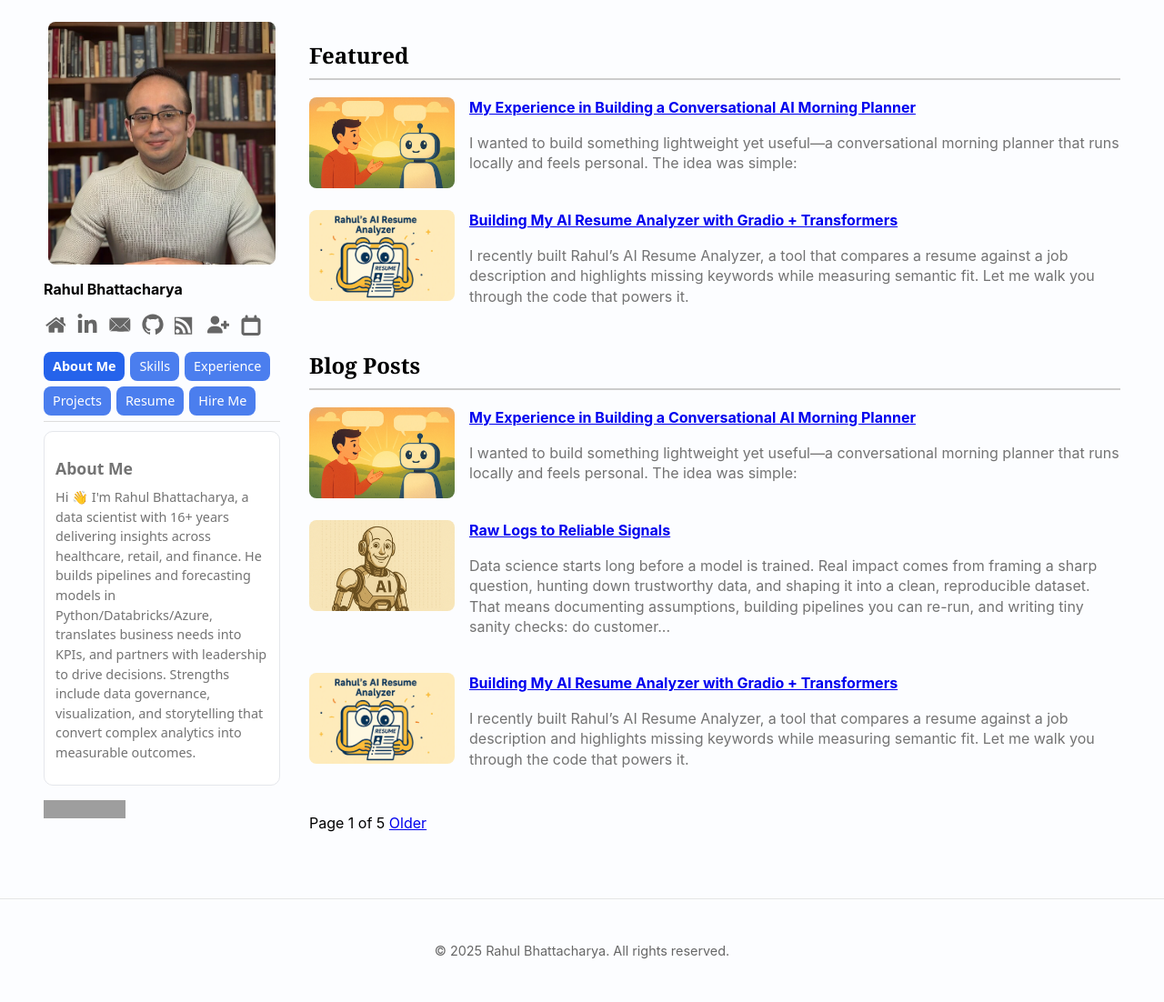
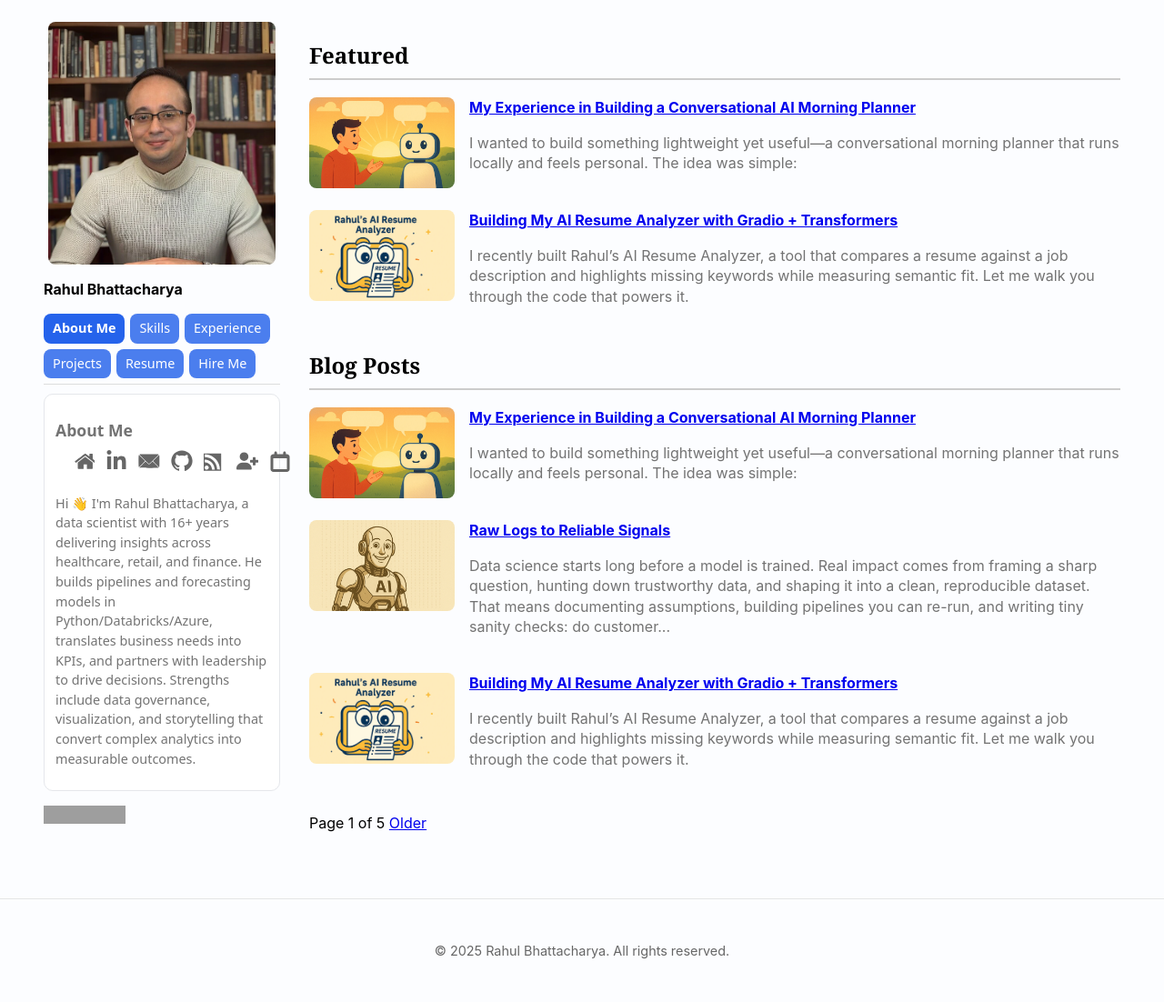
Before and after one commit to RahulBhattacharya1/RahulBhattacharya1.github.io, a Jekyll site: the page built from index.html, in a window 1280 px wide. Shown: the whole page at 91% size. Built offline with Jekyll 4.4.1, drawn with Linux system fonts in a browser that asks for light colours; the list of posts is cut into pages by our own code; grey boxes are pictures that could not be loaded.

Commit message:
Update default.html

```diff
--- a/_layouts/default.html
+++ b/_layouts/default.html
@@ -26,8 +26,6 @@
         <img class="avatar" src="/assets/images/avatar.webp" alt="Rahul Bhattacharya" width="250" fetchpriority="high" decoding="async">
       </a>
       <p><strong>Rahul Bhattacharya</strong></p>
-
-<ul class="social-icons" id="social-icons"></ul>
 
 <script>
 (function () {
@@ -145,6 +143,7 @@ c0 86 3 159 6 162 8 9 118 -2 226 -22z m104 -715 c43 -18 102 -72 124 -114 84
   <div class="tab-content">
     <div class="tab-panel active" id="about">
       <h2>About Me</h2>
+      <ul class="social-icons" id="social-icons"></ul>
       <p>Hi 👋 I'm Rahul Bhattacharya, a data scientist with 16+ years delivering insights across healthcare, retail, and finance. He builds pipelines and forecasting models in Python/Databricks/Azure, translates business needs into KPIs, and partners with leadership to drive decisions. Strengths include data governance, visualization, and storytelling that convert complex analytics into measurable outcomes.</p>
     </div>
 
```
